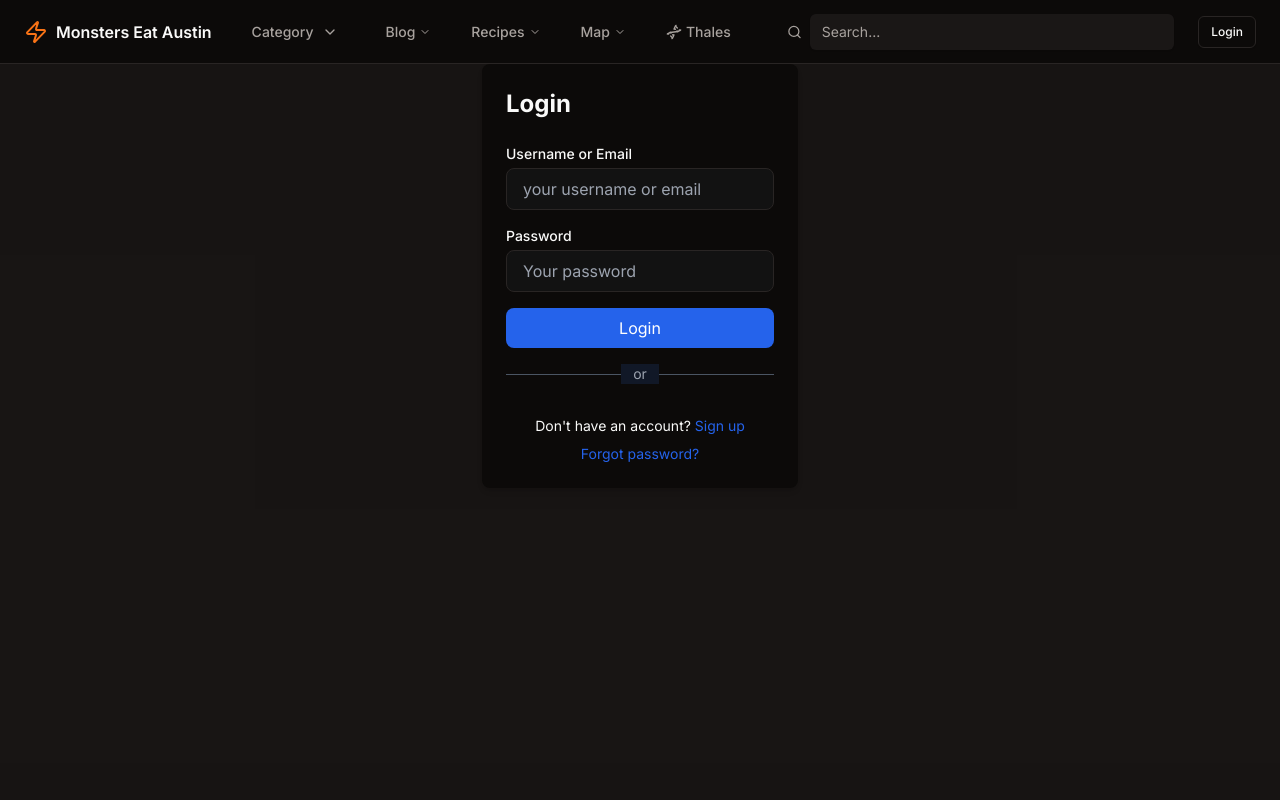
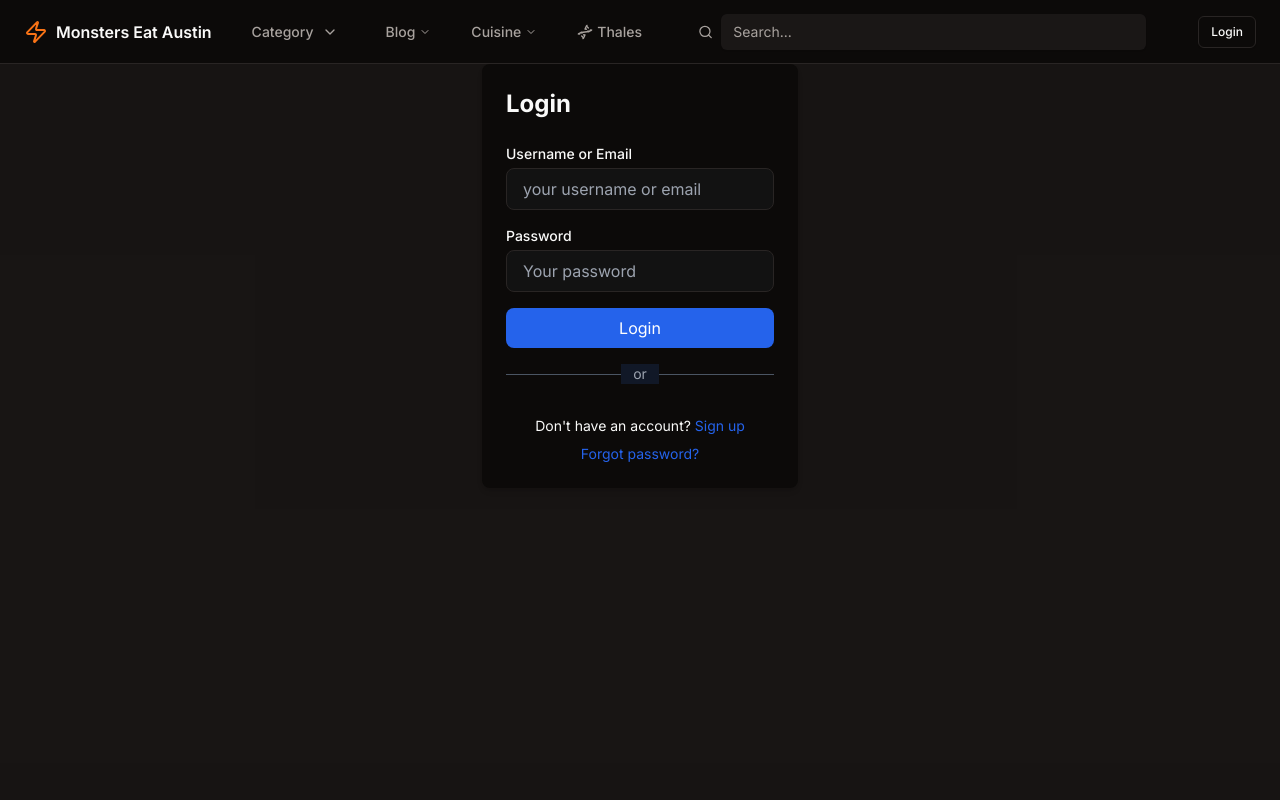
Before and after one commit to othnin/blog-frontend, a Next.js app: page /login in a window 1280 px wide. Shown: the top 800 px of the page. Built offline with nearby package versions, Linux system fonts and the light colour scheme.

Commit message:
navbar modifictaions

```diff
--- a/src/components/layout/MapDropdown.jsx
+++ /dev/null
@@ -1,49 +0,0 @@
-'use client';
-
-import Link from 'next/link';
-import { useAuth } from '@/components/authProvider';
-import {
-  DropdownMenu,
-  DropdownMenuContent,
-  DropdownMenuItem,
-  DropdownMenuSeparator,
-  DropdownMenuTrigger,
-} from '@/components/ui/dropdown-menu';
-import { Button } from '@/components/ui/button';
-import { ChevronDown, MapPin } from 'lucide-react';
-
-export default function MapDropdown() {
-  const { role } = useAuth();
-
-  const canManage = role === 'editor' || role === 'admin';
-
-  return (
-    <DropdownMenu>
-      <DropdownMenuTrigger asChild>
-        <Button
-          variant="ghost"
-          className="text-sm text-muted-foreground hover:text-foreground gap-1 px-2 h-auto py-1"
-        >
-          Map
-          <ChevronDown className="h-3 w-3" />
-        </Button>
-      </DropdownMenuTrigger>
-      <DropdownMenuContent align="start">
-        <DropdownMenuItem asChild>
-          <Link href="/map">Restaurant Map</Link>
-        </DropdownMenuItem>
-        {canManage && (
-          <>
-            <DropdownMenuSeparator />
-            <DropdownMenuItem asChild>
-              <Link href="/home/locations">
-                <MapPin className="h-4 w-4 mr-2" />
-                Manage Locations
-              </Link>
-            </DropdownMenuItem>
-          </>
-        )}
-      </DropdownMenuContent>
-    </DropdownMenu>
-  );
-}
--- a/src/components/layout/Navbar.jsx
+++ b/src/components/layout/Navbar.jsx
@@ -10,7 +10,6 @@
 import CategoryDropdown from "./CategoryDropdown"
 import BlogDropdown from "./BlogDropdown"
 import RecipeDropdown from "./RecipeDropdown"
-import MapDropdown from "./MapDropdown"
 import { Search, CircleUser, Dna } from "lucide-react"
 import { Button } from "@/components/ui/button"
 import { Input } from "@/components/ui/input"
@@ -55,8 +54,6 @@
                     <BlogDropdown />
 
                     <RecipeDropdown />
-
-                    <MapDropdown />
 
                     {/* The Thales lab lives on the Django backend; /lab redirects to it. */}
                     <Button
--- a/src/components/layout/RecipeDropdown.jsx
+++ b/src/components/layout/RecipeDropdown.jsx
@@ -11,7 +11,7 @@
   DropdownMenuTrigger,
 } from '@/components/ui/dropdown-menu';
 import { Button } from '@/components/ui/button';
-import { ChevronDown, ChefHat } from 'lucide-react';
+import { ChevronDown, ChefHat, MapPin } from 'lucide-react';
 import { API_ENDPOINTS } from '@/config/api';
 import { fetchWithAuth } from '@/lib/tokenUtils';
 
@@ -40,13 +40,19 @@
           variant="ghost"
           className="text-sm text-muted-foreground hover:text-foreground gap-1 px-2 h-auto py-1"
         >
-          Recipes
+          Cuisine
           <ChevronDown className="h-3 w-3" />
         </Button>
       </DropdownMenuTrigger>
       <DropdownMenuContent align="start">
         <DropdownMenuItem asChild>
           <Link href="/recipes">All Recipes</Link>
+        </DropdownMenuItem>
+        <DropdownMenuItem asChild>
+          <Link href="/map">
+            <MapPin className="h-4 w-4 mr-2" />
+            Restaurant Map
+          </Link>
         </DropdownMenuItem>
         {canCreateRecipe && (
           <>
@@ -57,6 +63,12 @@
                 Add Recipe
               </Link>
             </DropdownMenuItem>
+            <DropdownMenuItem asChild>
+              <Link href="/home/locations">
+                <MapPin className="h-4 w-4 mr-2" />
+                Manage Locations
+              </Link>
+            </DropdownMenuItem>
           </>
         )}
       </DropdownMenuContent>
```
